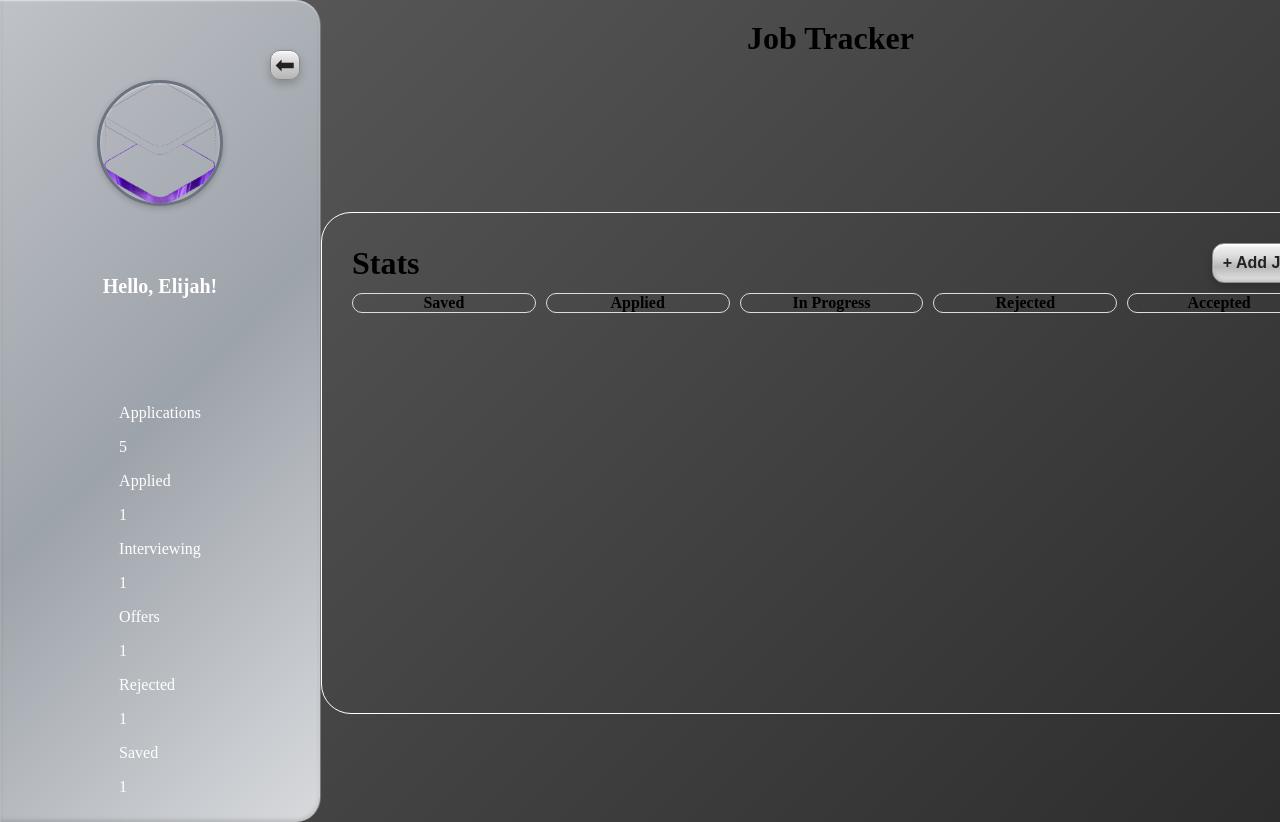
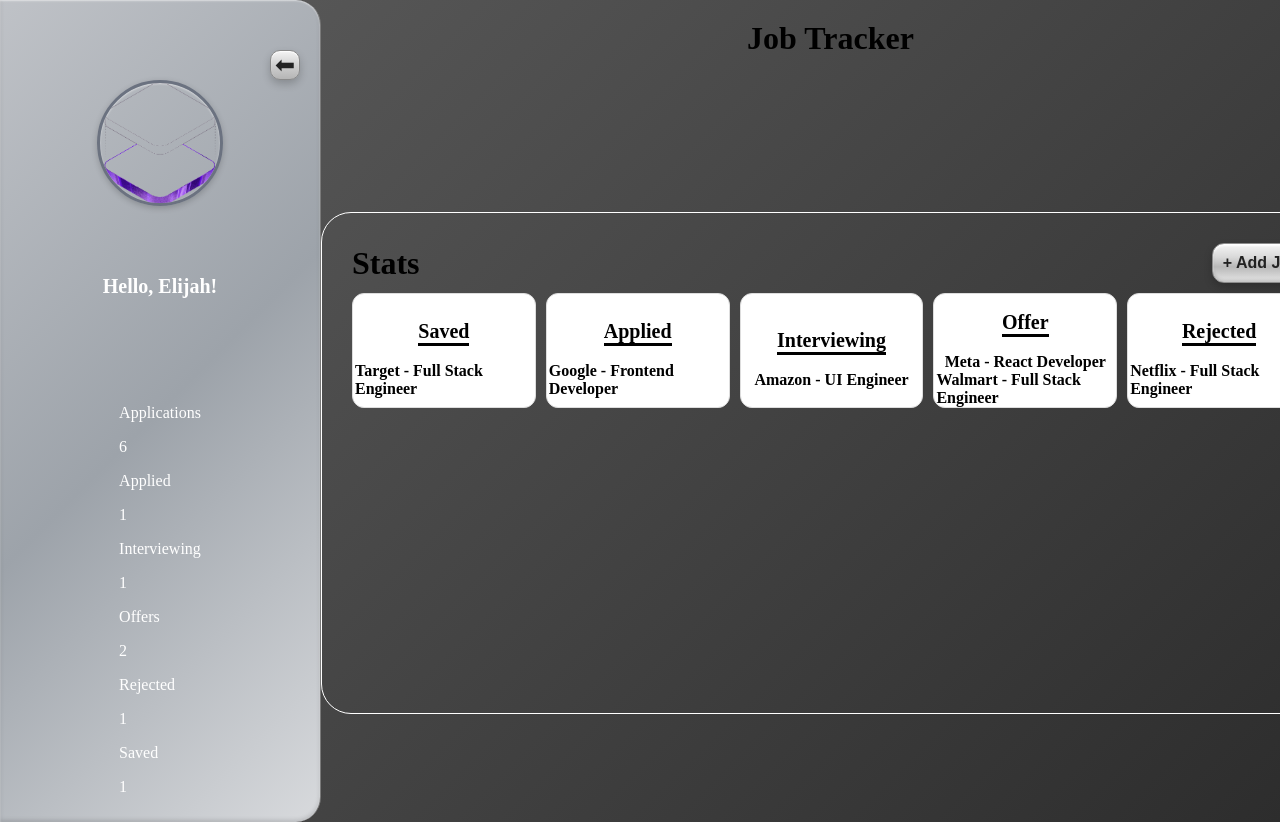
Before and after one commit to ElijahSWilliams/jobTracker, a React (Vite) app: page / in a window 1280 px wide. Shown: the top 822 px of the page. Built offline with nearby package versions, Linux system fonts and the light colour scheme.

Commit message:
Cards in Progress

```diff
--- a/src/App.tsx
+++ b/src/App.tsx
@@ -71,7 +71,7 @@
         <Routes>
 
 
-          <Route path='/' element={<Main toggleModalOpen={toggleModalOpen} />} />
+          <Route path='/' element={<Main toggleModalOpen={toggleModalOpen} jobs={initialJobs} />} />
 
           {/* <section></section>
           <section></section> */}
--- a/src/Data/jobs.ts
+++ b/src/Data/jobs.ts
@@ -35,5 +35,11 @@
         company: "Target",
         position: "Full Stack Engineer",
         status: "Saved",
+    },
+    {
+        id: "4",
+        company: "Walmart",
+        position: "Full Stack Engineer",
+        status: "Offer",
     }
 ];
--- a/src/Main/Main.css
+++ b/src/Main/Main.css
@@ -12,9 +12,6 @@
 margin: 0 auto;
 
 padding: 0px 30px;
-
-
-
 
 }
 
@@ -71,14 +68,28 @@
 
 .main__box {
     background: transparent;
+    background-color: white;
     /* height: 120px; */
 
     border: 1px solid #ddd;
     border-radius: 12px;
 
     display: flex;
+    flex-direction: column;
     align-items: center;
+
     justify-content: center;
 
     font-weight: bold;
 }
+
+.main__box_header {
+    font-size: 20px;
+    border-bottom: 3px solid black;
+
+}
+
+.main__box-description {
+    margin: 0 2px;
+
+}
--- a/src/Main/Main.tsx
+++ b/src/Main/Main.tsx
@@ -1,20 +1,22 @@
+import type { Jobs } from "../Data/jobs";
 import "./Main.css";
 
 /* PLACEHOLDER STATS */
-const stats = [
-    { label: "Saved", value: 12 },
-    { label: "Applied", value: 38 },
-    { label: "In Progress", value: 6 },
-    { label: "Rejected", value: 19 },
-    { label: "Accepted", value: 1 },
-];
-
 
 type MainProps = {
     toggleModalOpen: () => void;
+    jobs: Jobs[];
 };
 
-function Main({ toggleModalOpen }: MainProps) {
+function Main({ toggleModalOpen, jobs }: MainProps) {
+
+    const appliedJobs = jobs.filter(job => job.status === "Applied");
+    const interviewJobs = jobs.filter(job => job.status === "Interviewing");
+    const offerJobs = jobs.filter(job => job.status === "Offer");
+    const rejectedJobs = jobs.filter(job => job.status === "Rejected");
+    const savedJobs = jobs.filter(job => job.status === "Saved")
+
+    console.log(offerJobs)
 
     return (
         <div className="main">
@@ -27,11 +29,41 @@
 
             {/* Boxes */}
             <div className="main__container">
-                <div className="main__box">Saved</div>
-                <div className="main__box">Applied</div>
-                <div className="main__box">In Progress</div>
-                <div className="main__box">Rejected</div>
-                <div className="main__box">Accepted</div>
+                <div className="main__box">
+                    <h2 className="main__box_header">Saved</h2>
+                    {savedJobs.map(job => (
+                        <div key={job.id} className="main__box-description"> {job.company} - {job.position} </div>
+                    ))}
+                </div>
+
+                <div className="main__box">
+                    <h2 className="main__box_header">Applied</h2>
+                    {appliedJobs.map(job => (
+                        <div key={job.id} className="main__box-description"> {job.company} - {job.position} </div>
+                    ))}
+                </div>
+
+                <div className="main__box">
+                    <h2 className="main__box_header">Interviewing</h2>
+                    {interviewJobs.map(job => (
+                        <div key={job.id} className="main__box-description"> {job.company} - {job.position} </div>
+                    ))}
+                </div>
+
+                <div className="main__box">
+                    <h2 className="main__box_header">Offer</h2>
+                    {offerJobs.map(job => (
+                        <div key={job.id} className="main__box-description"> {job.company} - {job.position} </div>
+                    ))}
+                </div>
+
+                <div className="main__box">
+                    <h2 className="main__box_header">Rejected</h2>
+                    {rejectedJobs.map(job => (
+                        <div key={job.id} className="main__box-description"> {job.company} - {job.position} </div>
+                    ))}
+                </div>
+
             </div>
         </div>
     );
```
Also changed, not shown: src/Profile/Profile.tsx (+3 -5 lines).
